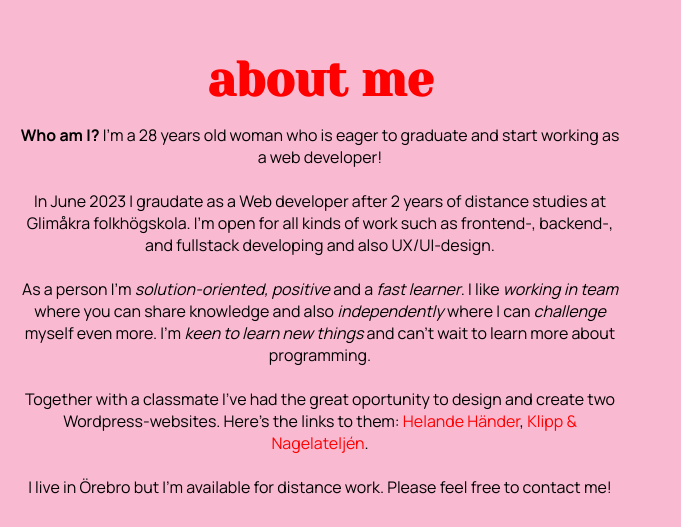
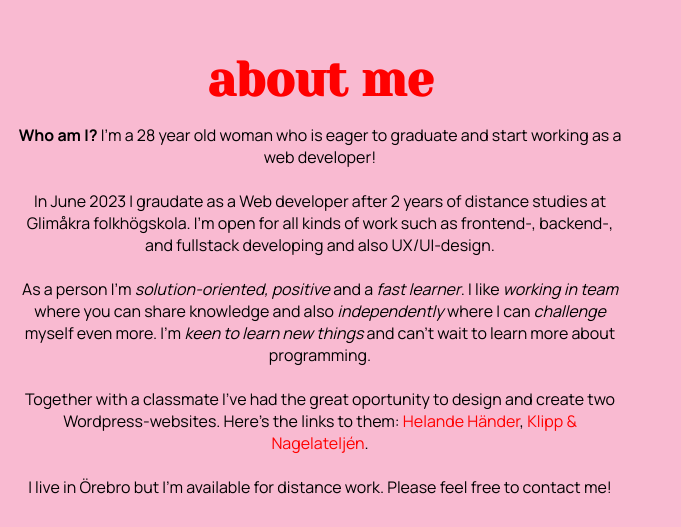
Before and after one commit to annalindqvist/annalindqvist.com, a plain HTML site: page index.html in a window 1280 px wide. Shown: the part 780-1307 px from the top of the page, 0-681 px from the left. Drawn offline with nearby package versions, Linux system fonts and the light colour scheme.

```diff
--- a/index.html
+++ b/index.html
@@ -47,7 +47,7 @@
             <div id="about-me-container-1">
                 <h2>about me</h2>
                 <p>
-                    <b>Who am I?</b> I'm a 28 years old woman who is eager to graduate and start working as a web developer! <br><br>
+                    <b>Who am I?</b> I'm a 28 year old woman who is eager to graduate and start working as a web developer! <br><br>
                     In June 2023 I graudate as a Web developer after 2 years of distance studies at Glimåkra folkhögskola.
                     I'm open for all kinds of work such as frontend-,  backend-, and fullstack developing and also UX/UI-design. <br>
                     <br>
```
